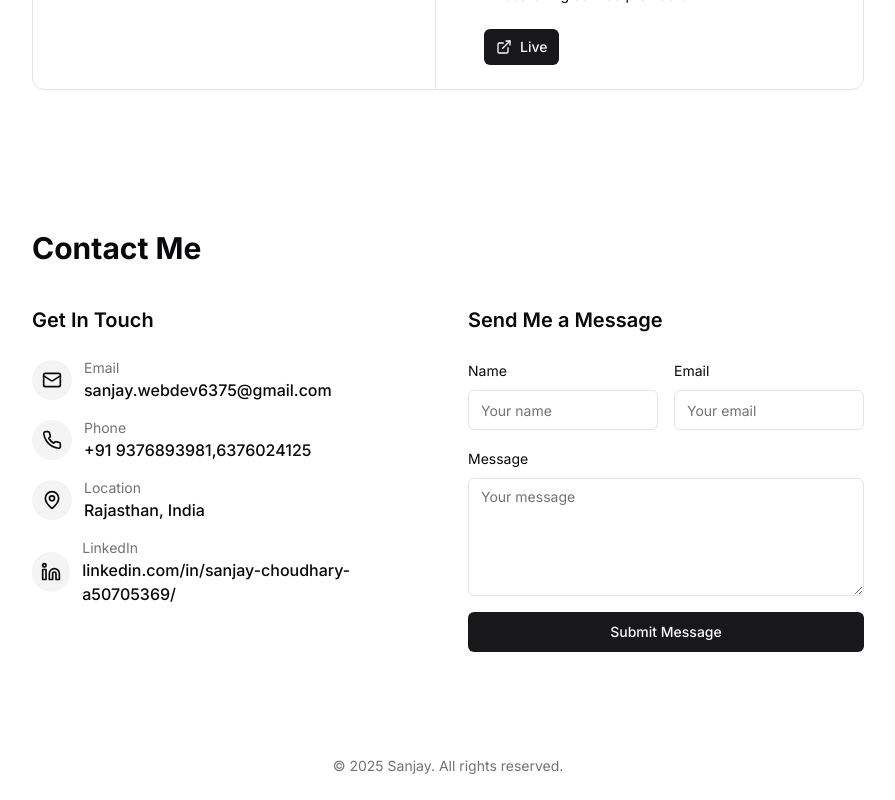
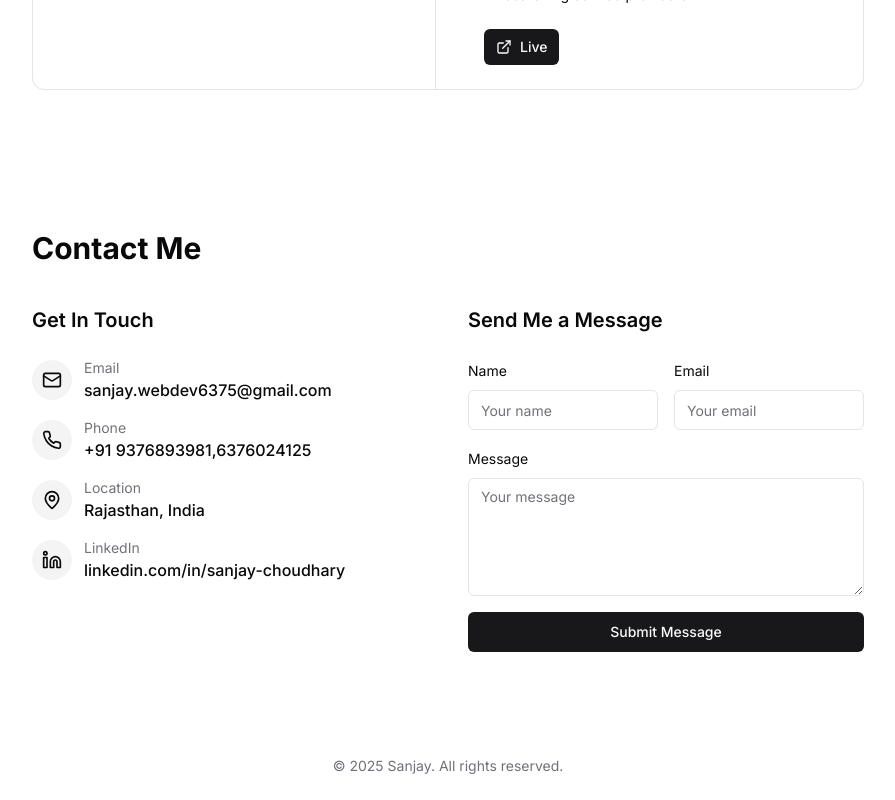
Before and after one commit to sanjaytech63/sanjay-portfolio, a Next.js app: page / in a window 1280 px wide. Shown: the part 4026-4826 px from the top of the page, without its empty margins (192-1087 px from the left). Built offline with nearby package versions, Linux system fonts and the light colour scheme.

Commit message:
add some new

```diff
--- a/components/contact.tsx
+++ b/components/contact.tsx
@@ -135,11 +135,11 @@
                 <div>
                   <p className="text-sm text-muted-foreground">LinkedIn</p>
                   <Link
-                    href="https://www.linkedin.com/in/sanjay-choudhary-a50705369/"
+                    href="https://www.linkedin.com/in/sanjay-choudhary"
                     target="_blank"
                     className="font-medium hover:underline"
                   >
-                    linkedin.com/in/sanjay-choudhary-a50705369/
+                    linkedin.com/in/sanjay-choudhary
                   </Link>
                 </div>
               </div>
--- a/components/hero.tsx
+++ b/components/hero.tsx
@@ -65,7 +65,7 @@
               </Button>
             </Link>
             <Link
-              href="https://www.linkedin.com/in/sanjay-choudhary-a50705369/"
+              href="https://www.linkedin.com/in/sanjay-choudhary"
               target="_blank"
             >
               <Button variant="outline" size="sm" className="text-xs sm:text-sm">
```
Also changed, not shown: 1 other file (tests, documents, lock files or other folders).
